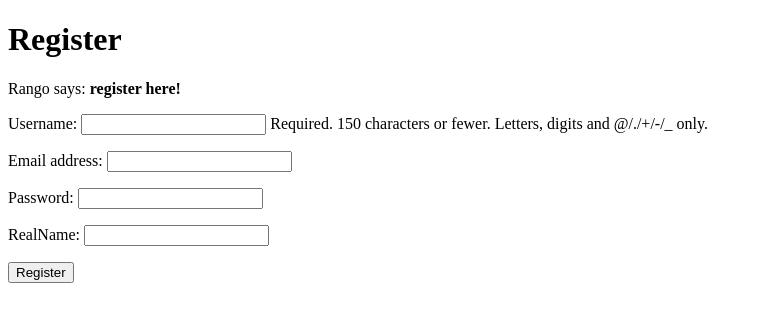
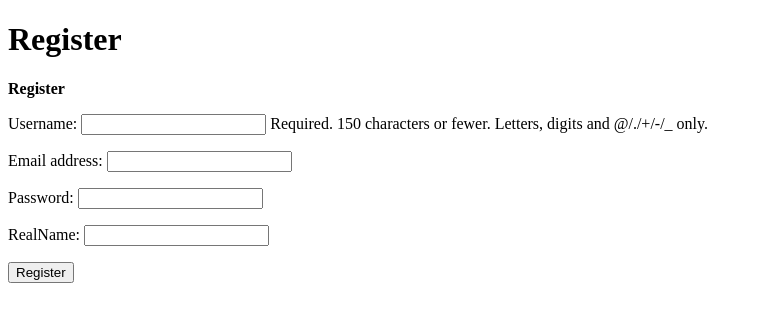
Before and after one commit to jcemeli94/SITW-Proj, a Django app: template MusicMatch/templates/iMusicMatch/register.html in a window 1280 px wide. Shown: the top 322 px of the page, without its empty margins (0-759 px from the left). Run offline with Django 3.2, Linux system fonts and the light colour scheme; the template is opened without the code that fills it: values that come from a table or form of the project are taken from there, others are empty.

Commit message:
Final version of user register

```diff
--- a/MusicMatch/templates/iMusicMatch/mainPage.html
+++ b/MusicMatch/templates/iMusicMatch/mainPage.html
@@ -10,6 +10,8 @@
                 <h1><p>Welcome to Music Match Application</p></h1>
                  <br> </br>
             </div>
+             <p><a href="register">Register here</a></p>
+             <p><a href="login">Login</a> </p>
              <p>Entity list:</p>
         <table style="width:25%">
       <tr>
--- a/MusicMatch/templates/iMusicMatch/register.html
+++ b/MusicMatch/templates/iMusicMatch/register.html
@@ -8,23 +8,17 @@
         <h1>Register</h1>
 
         {% if registered %}
-        Rango says: <strong>thank you for registering!</strong>
+        <strong>Thanks for registering!</strong>
         <a href="/">Return to the homepage.</a><br />
         {% else %}
-        Rango says: <strong>register here!</strong><br />
+        <strong>Register</strong><br />
 
         <form id="user_form" method="post" action="/register/"
                 enctype="multipart/form-data">
 
             {% csrf_token %}
-
-            <!-- Display each form. The as_p method wraps each element in a paragraph
-                 (<p>) element. This ensures each element appears on a new line,
-                 making everything look neater. -->
             {{ user_form.as_p }}
             {{ profile_form.as_p }}
-
-            <!-- Provide a button to click to submit the form. -->
             <input type="submit" name="submit" value="Register" />
         </form>
         {% endif %}
```
Also changed, not shown: MusicMatch/db.sqlite3.
